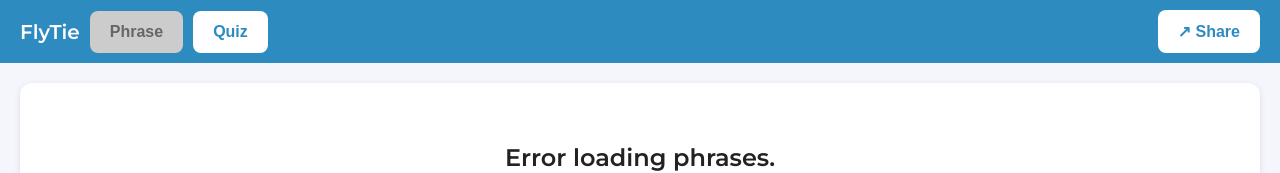
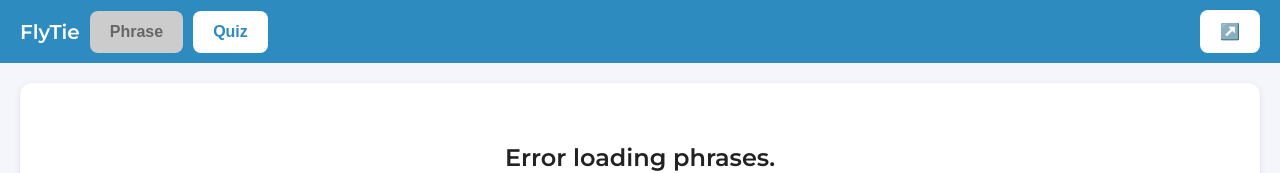
Before and after one commit to meghana-shettigar/FlyTie, a plain HTML site: page index.html in a window 1280 px wide. Shown: the top 173 px of the page. Drawn offline with nearby package versions, Linux system fonts and the light colour scheme; no server answers.

Commit message:
Share Symbol

```diff
--- a/index.html
+++ b/index.html
@@ -322,7 +322,7 @@
       <button id="phraseBtn" disabled onclick="showSection('phrase')">Phrase</button>
       <button id="quizBtn" onclick="showSection('quiz')">Quiz</button>
     </div>
-    <button onclick="globalShare()">↗ Share</button>
+    <button onclick="globalShare()"> ↗️ </button>
   </div>
 
   <!-- Main Content -->
```
